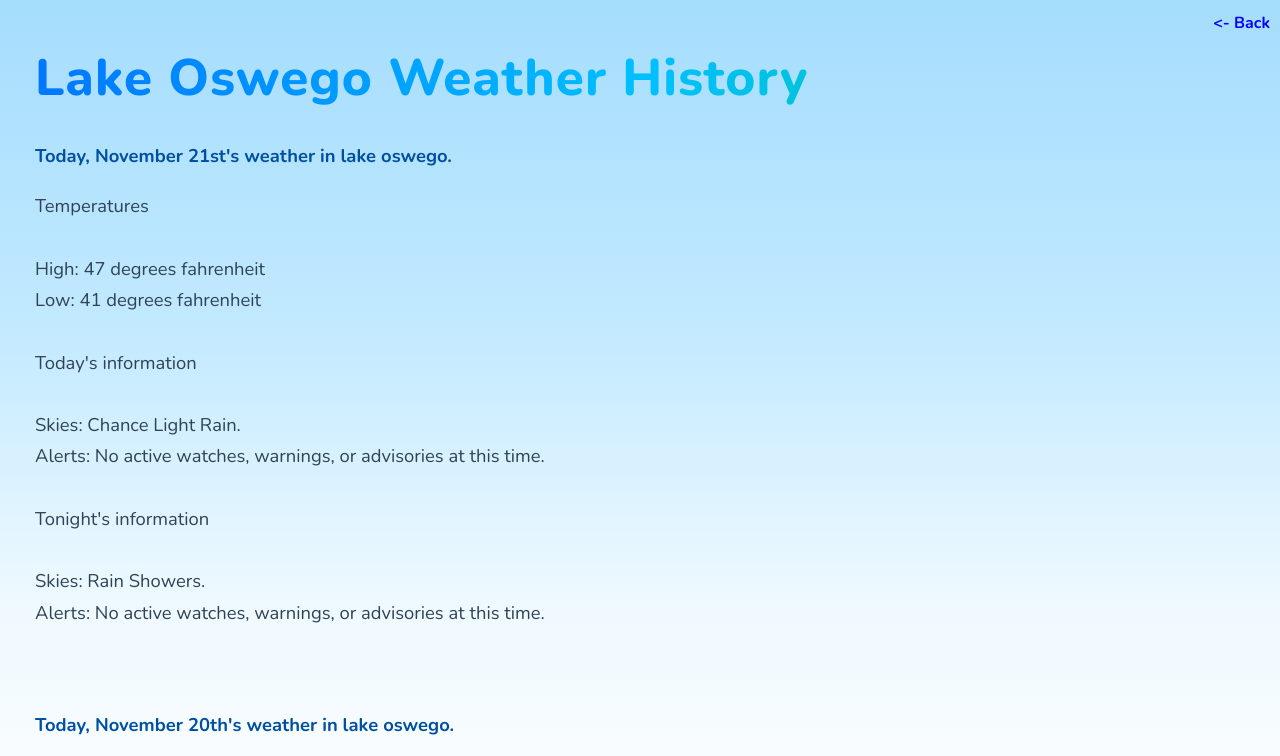
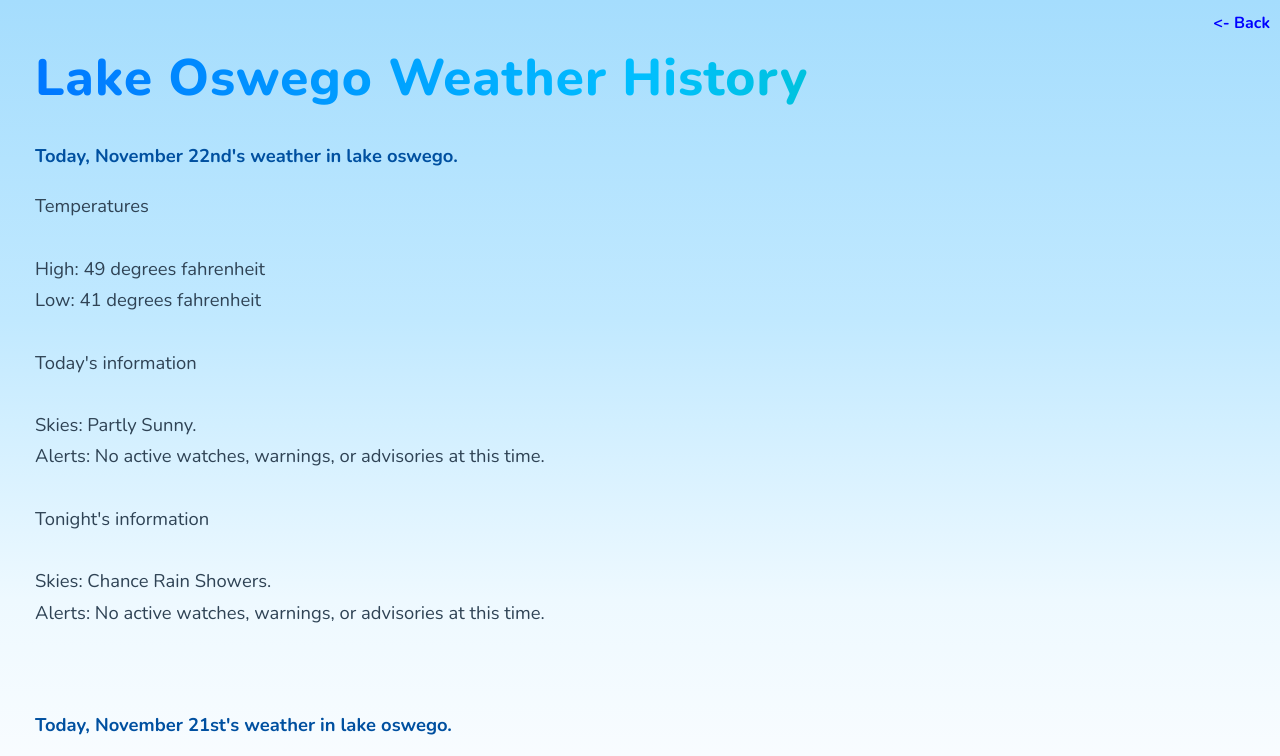
Before and after one commit to webbrowser11/lo-weather, a plain HTML site: page site/weather-history.html in a window 1280 px wide. Shown: the top 756 px of the page. Drawn offline with nearby package versions, Linux system fonts and the light colour scheme.

Commit message:
Automated history update: Logged weather for November 22nd

```diff
--- a/site/weather-history.html
+++ b/site/weather-history.html
@@ -11,6 +11,27 @@
     <a href="javascript:history.back()" style="color: blue; text-decoration: none;"><- Back</a>
   </div>
   <!-- HISTORY TRACKING MARKER -->
+<p><strong>Today, November 22nd's weather in lake oswego.</strong></p>
+<p>
+  Temperatures<br>
+  <br>
+  High: 49 degrees fahrenheit<br>
+  Low: 41 degrees fahrenheit<br>
+  <br>
+  Today's information<br>
+  <br>
+  Skies: Partly Sunny.<br>
+  Alerts: No active watches, warnings, or advisories at this time.<br>
+  <br>
+  Tonight's information<br>
+  <br>
+  Skies: Chance Rain Showers.<br>
+  Alerts: No active watches, warnings, or advisories at this time.<br>
+  <br>
+  <br>
+</p>
+
+
 <p><strong>Today, November 21st's weather in lake oswego.</strong></p>
 <p>
   Temperatures<br>
```
Also changed, not shown: site/todays-weather.html (+3 -3 lines).
